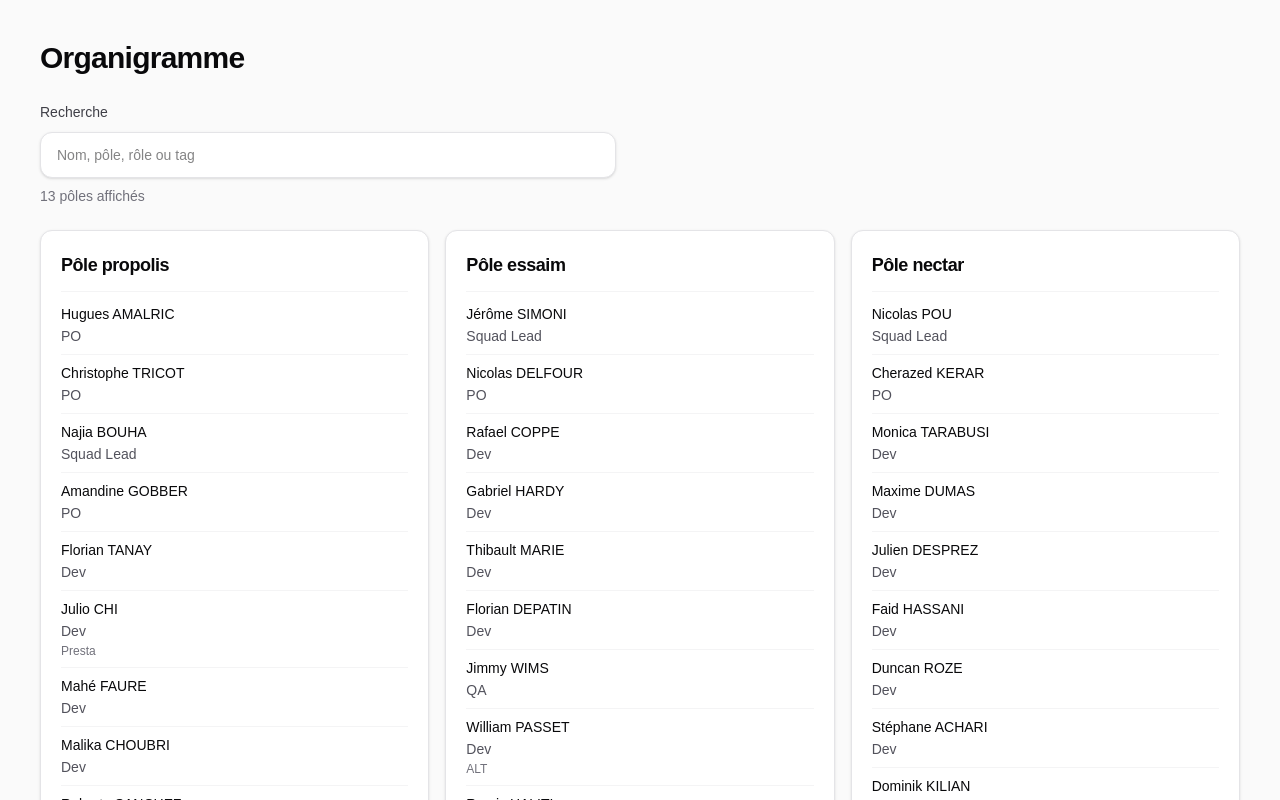
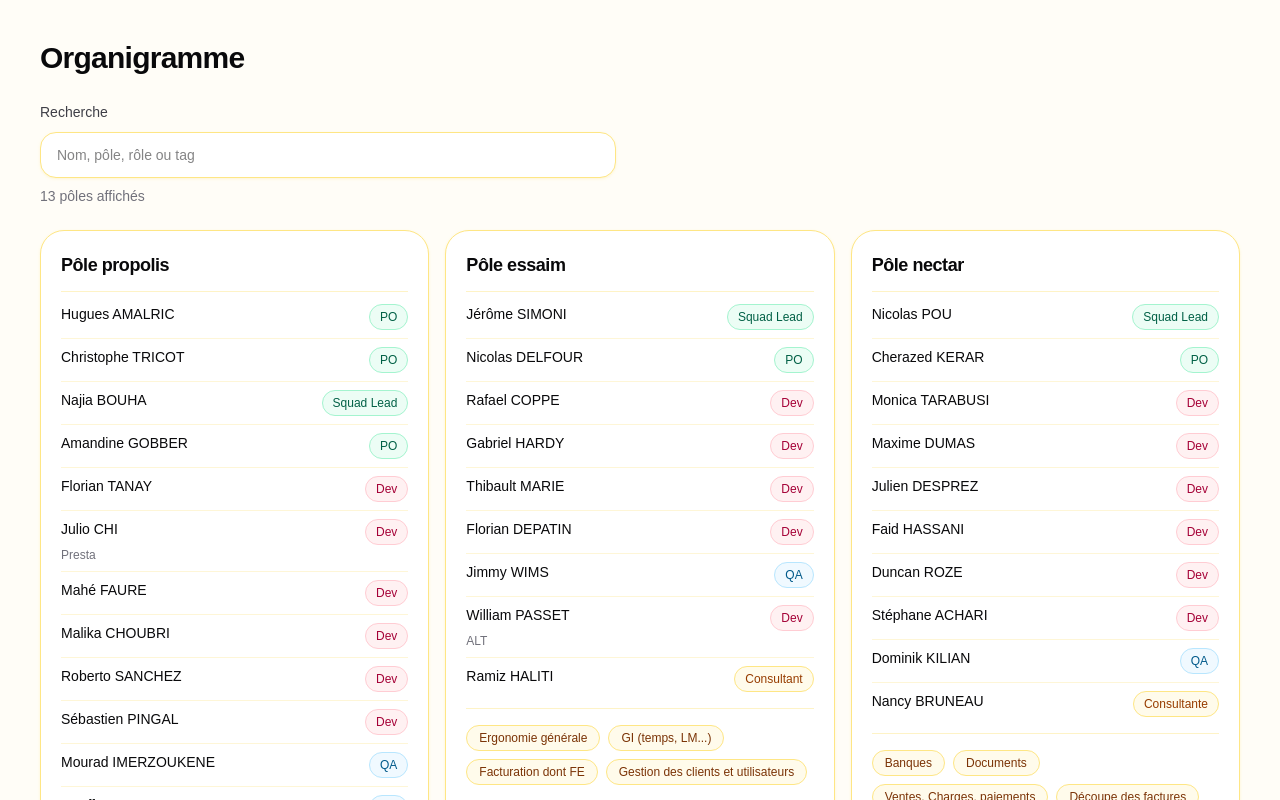
Before and after one commit to JesimBOB/AssistantBobbee, a Next.js app: page /organigramme in a window 1280 px wide. Shown: the top 800 px of the page. Built offline with nearby package versions, Linux system fonts and the light colour scheme.

Commit message:
style: add hive-inspired organization cards

```diff
--- a/app/organigramme/page.tsx
+++ b/app/organigramme/page.tsx
@@ -242,6 +242,37 @@ const teams = [
   },
 ];
 
+function getRoleClassName(role: string) {
+  const normalizedRole = role.toLowerCase();
+
+  if (
+    normalizedRole.includes("po") ||
+    normalizedRole.includes("squad lead") ||
+    normalizedRole === "pm" ||
+    normalizedRole.includes("dir")
+  ) {
+    return "border-emerald-200 bg-emerald-50 text-emerald-800";
+  }
+
+  if (normalizedRole.includes("dev") || normalizedRole.includes("archi")) {
+    return "border-rose-200 bg-rose-50 text-rose-800";
+  }
+
+  if (
+    normalizedRole.includes("consult") ||
+    normalizedRole.includes("manager") ||
+    normalizedRole.includes("cto")
+  ) {
+    return "border-amber-200 bg-amber-50 text-amber-800";
+  }
+
+  if (normalizedRole.includes("qa")) {
+    return "border-sky-200 bg-sky-50 text-sky-800";
+  }
+
+  return "border-zinc-200 bg-zinc-50 text-zinc-700";
+}
+
 export default function OrganigrammePage() {
   const [search, setSearch] = useState("");
   const trimmedSearch = search.trim();
@@ -264,7 +295,7 @@ export default function OrganigrammePage() {
     : `${teams.length} pôles affichés`;
 
   return (
-    <main className="min-h-screen bg-zinc-50 px-4 py-10 text-zinc-950 sm:px-6 lg:px-10">
+    <main className="min-h-screen bg-amber-50/40 px-4 py-10 text-zinc-950 sm:px-6 lg:px-10">
       <section className="mx-auto flex w-full max-w-7xl flex-col gap-6">
         <h1 className="text-3xl font-semibold tracking-tight">Organigramme</h1>
 
@@ -278,7 +309,7 @@ export default function OrganigrammePage() {
             value={search}
             onChange={(event) => setSearch(event.target.value)}
             placeholder="Nom, pôle, rôle ou tag"
-            className="mt-2 w-full rounded-xl border border-zinc-200 bg-white px-4 py-3 text-sm shadow-sm outline-none focus:border-zinc-400"
+            className="mt-2 w-full rounded-2xl border border-amber-200 bg-white px-4 py-3 text-sm shadow-sm shadow-amber-100/60 outline-none focus:border-amber-400"
           />
           <p className="mt-2 text-sm text-zinc-500">{resultSummary}</p>
         </div>
@@ -286,23 +317,27 @@ export default function OrganigrammePage() {
         {filteredTeams.length > 0 ? (
           <section className="grid w-full items-start gap-4 md:grid-cols-2 xl:grid-cols-3">
             {filteredTeams.map((team) => (
-              <article key={team.name} className="flex h-full flex-col rounded-xl border border-zinc-200 bg-white p-5 shadow-sm">
-                <h2 className="border-b border-zinc-100 pb-3 text-lg font-semibold tracking-tight">{team.name}</h2>
+              <article key={team.name} className="flex h-full flex-col rounded-3xl border border-amber-200 bg-white p-5 shadow-sm shadow-amber-100/70">
+                <h2 className="border-b border-amber-100 pb-3 text-lg font-semibold tracking-tight text-zinc-950">{team.name}</h2>
 
-                <ul className="mt-3 divide-y divide-zinc-100 text-sm">
+                <ul className="mt-3 divide-y divide-amber-100/70 text-sm">
                   {team.people.map((person) => (
                     <li key={`${team.name}-${person.name}`} className="py-2 first:pt-0 last:pb-0">
-                      <span className="font-medium text-zinc-950">{person.name}</span>
-                      <span className="mt-0.5 block text-zinc-600">{person.role}</span>
+                      <div className="flex flex-wrap items-start justify-between gap-2">
+                        <span className="font-medium text-zinc-950">{person.name}</span>
+                        <span className={`rounded-full border px-2.5 py-1 text-xs font-medium ${getRoleClassName(person.role)}`}>
+                          {person.role}
+                        </span>
+                      </div>
                       {person.note ? <span className="mt-0.5 block text-xs text-zinc-500">{person.note}</span> : null}
                     </li>
                   ))}
                 </ul>
 
                 {team.tags.length > 0 ? (
-                  <ul className="mt-4 flex flex-wrap gap-2 border-t border-zinc-100 pt-4">
+                  <ul className="mt-4 flex flex-wrap gap-2 border-t border-amber-100 pt-4">
                     {team.tags.map((tag) => (
-                      <li key={`${team.name}-${tag}`} className="rounded-full border border-zinc-200 bg-zinc-50 px-3 py-1 text-xs text-zinc-700">
+                      <li key={`${team.name}-${tag}`} className="rounded-full border border-amber-200 bg-amber-50 px-3 py-1 text-xs text-amber-900">
                         {tag}
                       </li>
                     ))}
```
